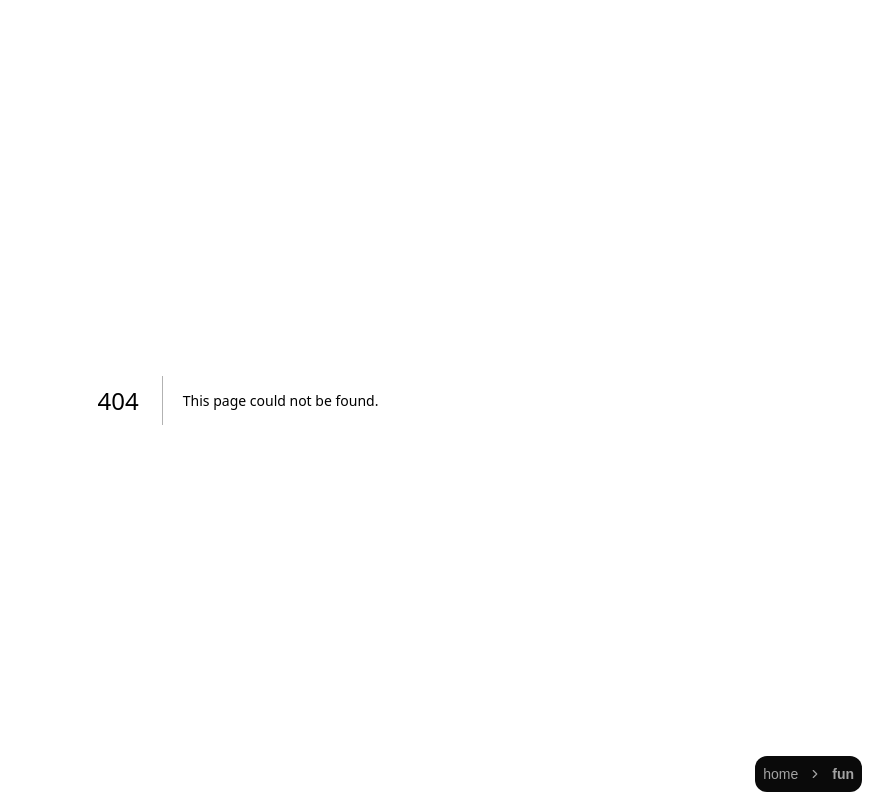
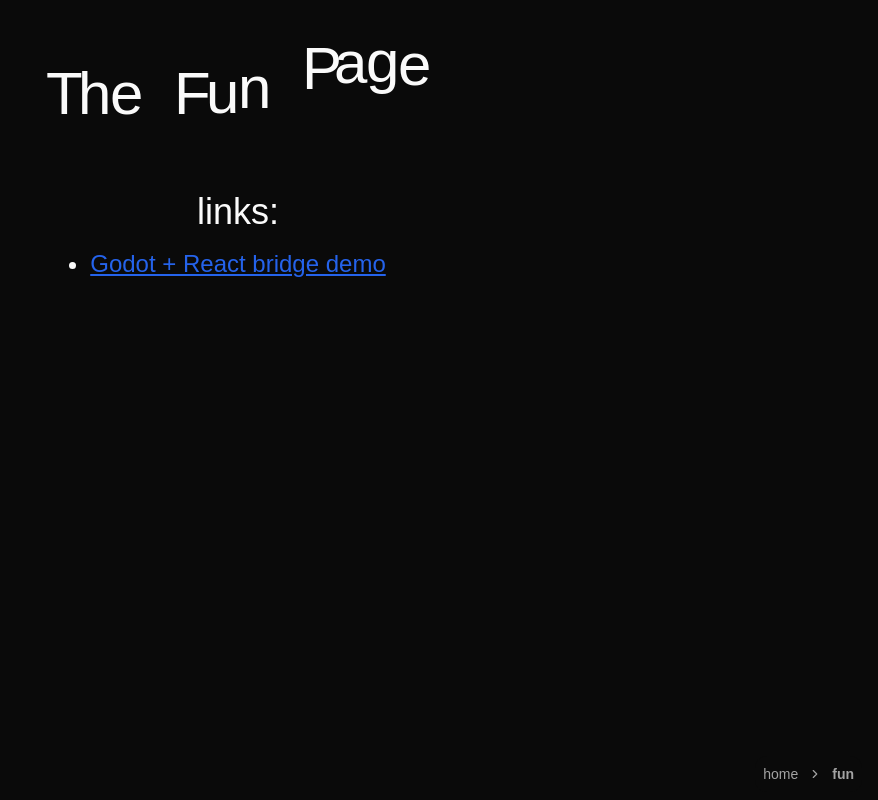
Before and after one commit to filipkober/me, a Next.js app: page /fun in a window 1280 px wide. Before the commit this address had no page. Shown: the whole page, without its empty margins (402-1280 px from the left). Built offline with nearby package versions, Linux system fonts and the light colour scheme.

Commit message:
add Fun page with animated title and demo link; enhance web demo description

```diff
--- /dev/null
+++ b/app/fun/page.tsx
@@ -0,0 +1,31 @@
+"use client";
+
+import { CSSProperties } from "react";
+import "@/styles/Bounce.css"
+import Link from "next/link";
+
+const letters = "The Fun Page".split("");
+const spans = letters.map((letter, index) => {
+
+    const style: CSSProperties = {
+        animation: `bounce ${letters.length * 0.1 * 1.5}s infinite ${index * 0.1}s ease-in-out`,
+        left: `${index * 2}rem`,
+    }
+
+    return <span key={index} className="text-6xl absolute" style={style}>{letter}</span>
+});
+
+export default function FunPage() {
+
+    return (
+        <div className="relative h-screen flex flex-col items-center">
+            <h1 className="absolute mt-16" style={{left: `calc(50% - ${letters.length}rem)`}}>
+                {spans}
+            </h1>
+            <h2 className="text-4xl mt-48">links:</h2>
+            <ul className="text-2xl mt-4 list-disc list-outside">
+                <li><Link href="/fun/web-demo" className="text-blue-600 underline">Godot + React bridge demo</Link></li>
+            </ul>
+        </div>
+    );
+}
--- a/app/fun/web-demo/page.tsx
+++ b/app/fun/web-demo/page.tsx
@@ -24,7 +24,10 @@ export default function WebDemoPage() {
     return (
         <div className="w-screen h-screen flex flex-col items-center justify-center gap-2">
             <h1 className="text-5xl">Web Demo</h1>
-            <p>godot game test</p>
+            <p className="xl:max-w-[30%]">
+                this is a test of a bridge between Next.js and Godot. By interacting with the input below, you can set the text inside the godot app.
+                You can also send &quot;Hello World!&quot; to the console by pressing the button in the godot app
+            </p>
             <iframe src="/web-demo/web-demo.html" className="w-1/2 h-1/2" ref={iframeRef} />
             <div className="flex gap-2 text-2xl">
                 <Input type="text" placeholder="message" onChange={e => setInputText(e.target.value)} />
--- a/app/page.tsx
+++ b/app/page.tsx
@@ -33,7 +33,7 @@ export default function Home() {
         <Boids />
       </div>
       <div className="sm:col-start-3 flex justify-center flex-col gap-4 sm:gap-64 relative">
-        <h1 className="text-4xl font-bold sm:text-left sm:absolute lg:right-[22vw] sm:bottom-[30vw] text-nowrap text-center"><StarLink href={"#"} shootStar={shootStar}>Fun</StarLink></h1>
+        <h1 className="text-4xl font-bold sm:text-left sm:absolute lg:right-[22vw] sm:bottom-[30vw] text-nowrap text-center"><StarLink href={"/fun"} shootStar={shootStar}>Fun</StarLink></h1>
         <h1 className="text-4xl font-bold sm:text-left sm:absolute cursor-not-allowed lg:right-[20vw] text-nowrap text-center">Tools</h1>
         <h1 className="text-4xl font-bold sm:text-left sm:absolute cursor-not-allowed lg:right-[22vw] sm:top-[30vw] text-nowrap text-center">Secrets</h1>
       </div>
--- /dev/null
+++ b/styles/Bounce.css
@@ -0,0 +1,11 @@
+@keyframes bounce {
+    0%, 20% {
+        transform: translateY(0);
+    }
+    50% {
+        transform: translateY(-2rem);
+    }
+    80%, 100% {
+        transform: translateY(0);
+    }
+}
--- a/util/hooks/useSpecialEffects.ts
+++ b/util/hooks/useSpecialEffects.ts
@@ -17,11 +17,10 @@ export const useSpecialEffects = () => {
 
     const getContext = useCallback(() => {
         if (!canvasRef.current) {
-            console.error("Canvas not found");
             return null;
         }
         return canvasRef.current.getContext("2d");
-    }, []);
+    }, [canvasRef]);
 
     const addObject = useCallback((object: CanvasObject) => {
         objectsRef.current.push(object);
```
